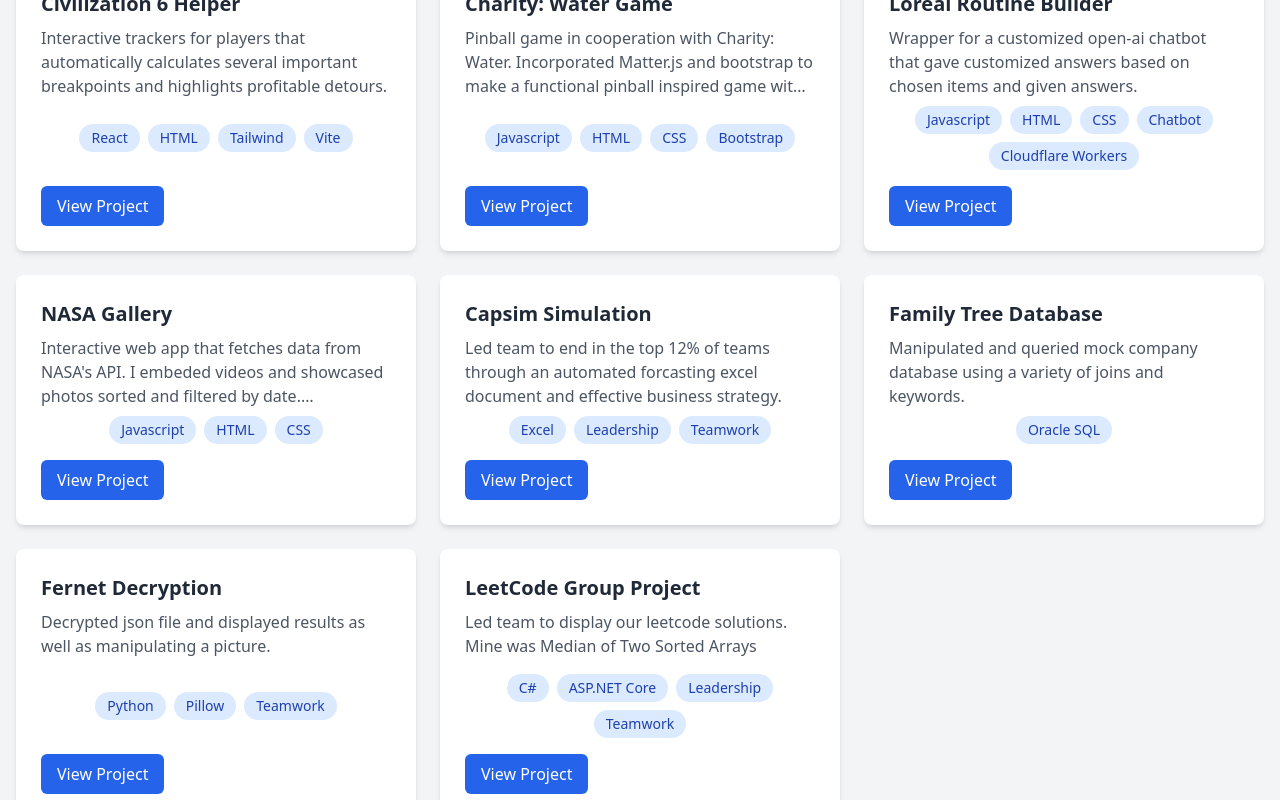
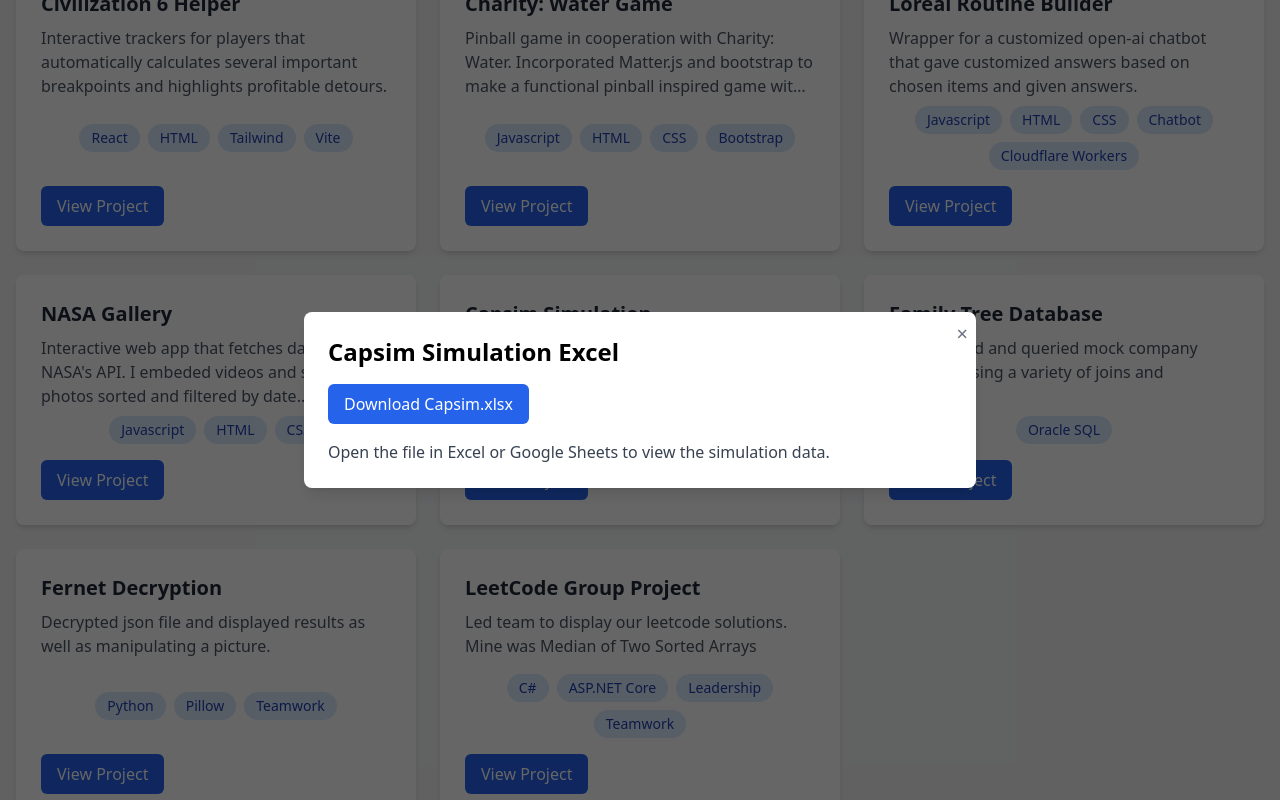
Before and after one commit to huntt3/Trevor-Hunt-Portfolio, a React (Vite) app in the folder Trevor-Hunt-Portfolio/: page / in a window 1280 px wide. Both pictures are taken after a click on the button 640 px from the left and 871 px from the top of the page. Shown: the part 471-1271 px from the top of the page. Built offline with nearby package versions, Linux system fonts and the light colour scheme.

Commit message:
Excel File Handling

```diff
--- a/Trevor-Hunt-Portfolio/src/components/Portfolio.tsx
+++ b/Trevor-Hunt-Portfolio/src/components/Portfolio.tsx
@@ -24,6 +24,12 @@ const Portfolio: React.FC = () => {
     const response = await fetch("/huntt3_Pt1Lab5.txt");
     const text = await response.text();
     setModalContent(text);
+    setModalOpen(true);
+  };
+
+  // Show Capsim.xlsx modal
+  const showCapsimModal = () => {
+    setModalContent("CAPSIM_XLSX");
     setModalOpen(true);
   };
   const [projectData, setProjectData] = useState<ProjectData>({});
@@ -197,9 +203,14 @@ const Portfolio: React.FC = () => {
                       ? showFamilyTreeModal
                       : undefined
                   }
+                  onViewCapsim={
+                    project.title === "Capsim Simulation"
+                      ? showCapsimModal
+                      : undefined
+                  }
                 />
               ))}
-              {/* Modal for Family Tree Database */}
+              {/* Modal for Family Tree Database and Capsim Simulation */}
               {modalOpen && (
                 <div
                   className="fixed inset-0 z-50 flex items-center justify-center bg-black bg-opacity-60"
@@ -216,12 +227,33 @@ const Portfolio: React.FC = () => {
                     >
                       &times;
                     </button>
+                    {modalContent === "CAPSIM_XLSX" ? (
+                      <>
+                        <h2 className="text-2xl font-bold mb-4">
+                          Capsim Simulation Excel
+                        </h2>
+                        <a
+                          href="/Capsim.xlsx"
+                          download
+                          className="inline-block bg-blue-600 text-white px-4 py-2 rounded-md hover:bg-blue-700 transition-colors duration-300 mb-4"
+                        >
+                          Download Capsim.xlsx
+                        </a>
+                        <p className="text-gray-700">
+                          Open the file in Excel or Google Sheets to view the
+                          simulation data.
+                        </p>
+                      </>
+                    ) : (
+                      <>
                         <h2 className="text-2xl font-bold mb-4">
                           Family Tree Database SQL
                         </h2>
                         <pre className="overflow-x-auto overflow-y-auto whitespace-pre-wrap text-sm bg-gray-100 p-4 rounded max-h-[60vh]">
                           {modalContent}
                         </pre>
+                      </>
+                    )}
                   </div>
                 </div>
               )}
--- a/Trevor-Hunt-Portfolio/src/components/ProjectCard.tsx
+++ b/Trevor-Hunt-Portfolio/src/components/ProjectCard.tsx
@@ -4,11 +4,13 @@ import type { Project } from "../types/project";
 interface ProjectCardProps {
   project: Project;
   onViewFamilyTree?: () => void;
+  onViewCapsim?: () => void;
 }
 
 const ProjectCard: React.FC<ProjectCardProps> = ({
   project,
   onViewFamilyTree,
+  onViewCapsim,
 }) => {
   // Handler for card click
   const handleCardClick = () => {
@@ -17,6 +19,11 @@ const ProjectCard: React.FC<ProjectCardProps> = ({
       typeof onViewFamilyTree === "function"
     ) {
       onViewFamilyTree();
+    } else if (
+      project.title === "Capsim Simulation" &&
+      typeof onViewCapsim === "function"
+    ) {
+      onViewCapsim();
     } else {
       window.open(project.link, "_blank", "noopener,noreferrer");
     }
@@ -85,6 +92,18 @@ const ProjectCard: React.FC<ProjectCardProps> = ({
             >
               View Project
             </button>
+          ) : project.title === "Capsim Simulation" &&
+            typeof onViewCapsim === "function" ? (
+            <button
+              type="button"
+              className="inline-block bg-blue-600 text-white px-4 py-2 rounded-md hover:bg-blue-700 transition-colors duration-300"
+              onClick={(e) => {
+                e.stopPropagation();
+                onViewCapsim();
+              }}
+            >
+              View Project
+            </button>
           ) : (
             <a
               href={project.link}
```
Lines whose indentation alone changed are shown as unchanged.
